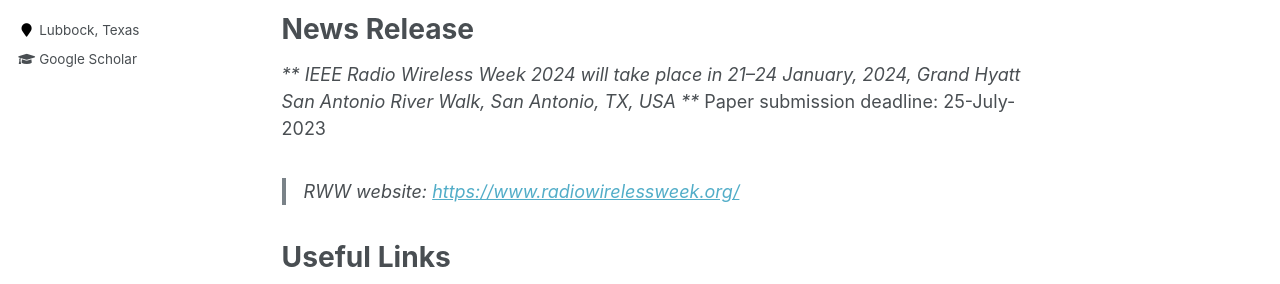
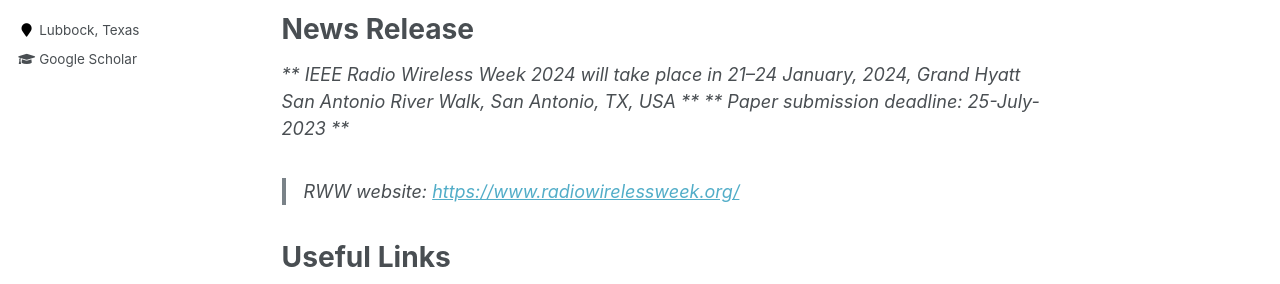
Before and after one commit to clilab/clilab.github.io, a Jekyll site: the page built from _pages/about.md, in a window 1280 px wide and 1329 px high. Shown: the part 595-879 px from the top of the window. Built offline with Jekyll 4.4.1, drawn with Linux system fonts in a browser that asks for light colours.

```diff
--- a/_pages/about.md
+++ b/_pages/about.md
@@ -17,8 +17,8 @@ Please refer to his [Google Scholar profile](http://scholar.google.com/citations
 
 # News Release
 
-*** IEEE Radio Wireless Week 2024 will take place in 21–24 January, 2024, Grand Hyatt San Antonio River Walk, San Antonio, TX, USA
-*** Paper submission deadline: 25-July-2023
+*** IEEE Radio Wireless Week 2024 will take place in 21–24 January, 2024, Grand Hyatt San Antonio River Walk, San Antonio, TX, USA ***
+*** Paper submission deadline: 25-July-2023 ***
 
 > RWW website: [https://www.radiowirelessweek.org/](https://www.radiowirelessweek.org/)
 
```
